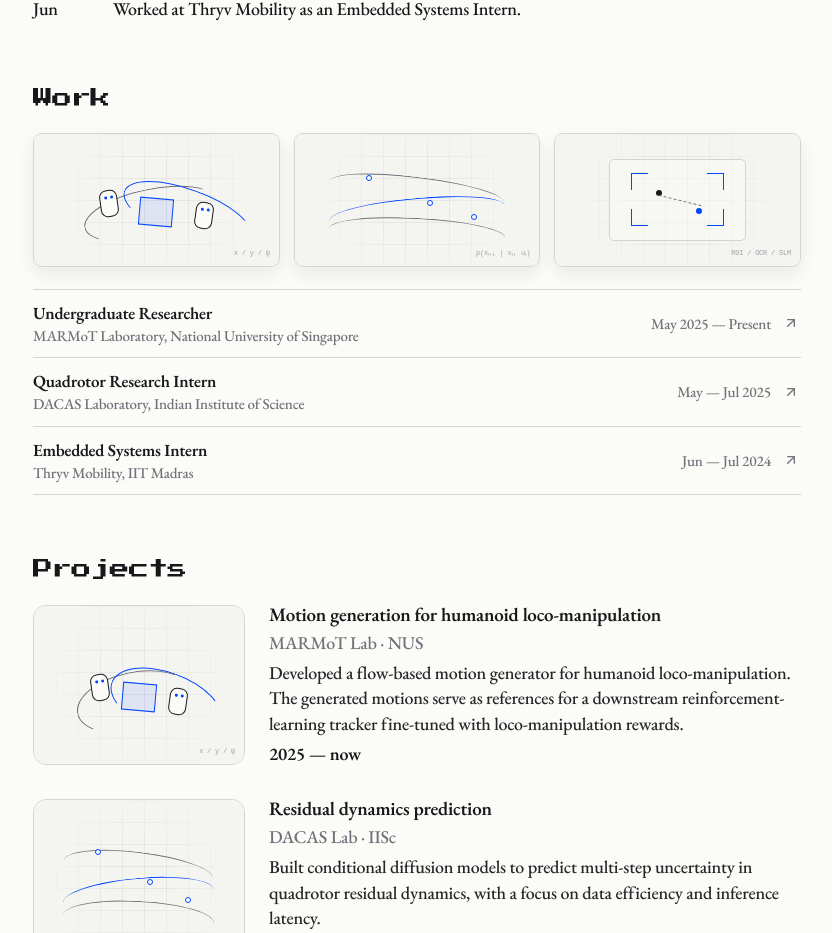
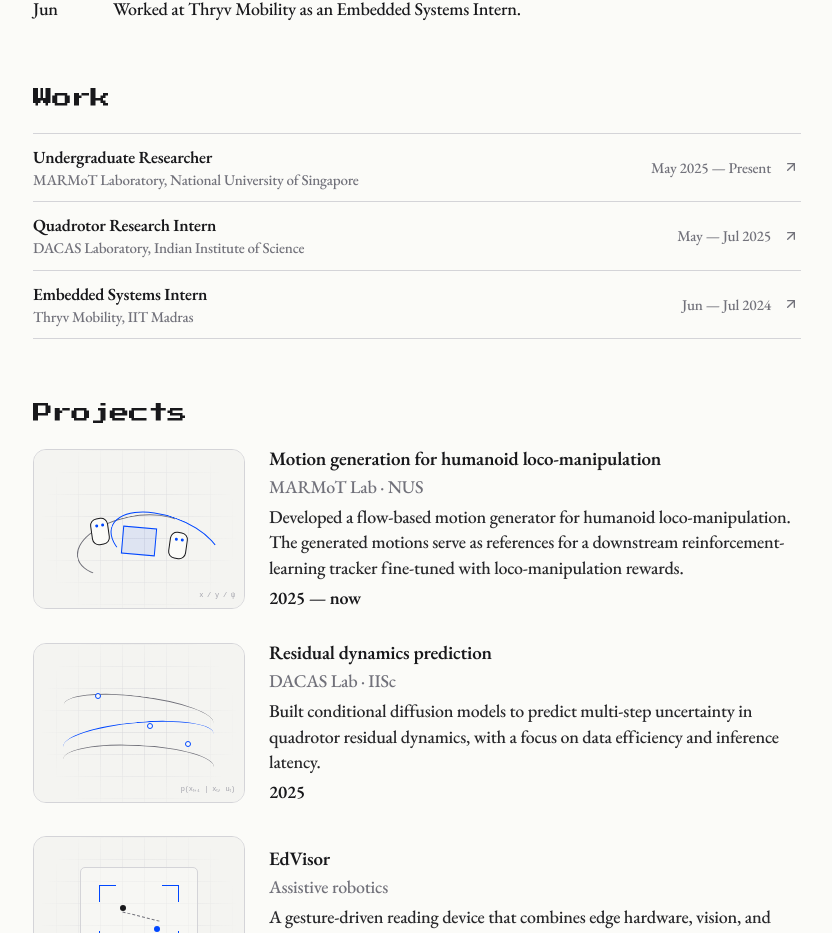
Before and after one commit to InclinedTaco/InclinedTaco.github.io, a Next.js app: page / in a window 1280 px wide. Shown: the part 930-1863 px from the top of the page, without its empty margins (223-1055 px from the left). Built offline with nearby package versions, Linux system fonts and the light colour scheme.

Commit message:
Remove work section visuals

```diff
--- a/app/globals.css
+++ b/app/globals.css
@@ -329,27 +329,7 @@ button:focus-visible {
   color: var(--ink);
 }
 
-.work-media {
-  display: grid;
-  grid-template-columns: repeat(3, minmax(0, 1fr));
-  align-items: stretch;
-  gap: 14px;
-}
-
-.work-tile {
-  overflow: hidden;
-  border: 1px solid var(--line);
-  border-radius: 9px;
-  background: var(--soft);
-  box-shadow: 0 7px 18px rgba(24, 24, 27, 0.08);
-}
-
-.work-tile .project-visual {
-  height: 132px;
-}
-
 .experience-list {
-  margin-top: 22px;
   border-top: 1px solid var(--line);
 }
 
@@ -624,14 +604,6 @@ footer a {
     font-size: 14px;
   }
 
-  .work-media {
-    grid-template-columns: 1fr;
-  }
-
-  .work-tile .project-visual {
-    height: 180px;
-  }
-
   .project-row {
     align-items: stretch;
     flex-direction: column;
--- a/app/page.tsx
+++ b/app/page.tsx
@@ -272,13 +272,6 @@ export default function Home() {
           transition={{ duration: 0.35 }}
         >
           <h2>Work</h2>
-          <div className="work-media">
-            {projects.map((project) => (
-              <div className="work-tile" key={project.title}>
-                <ProjectVisual variant={project.visual} />
-              </div>
-            ))}
-          </div>
           <div className="experience-list">
             {experience.map((item) => (
               <a href={item.href} target="_blank" rel="noreferrer" key={item.organisation}>
```
